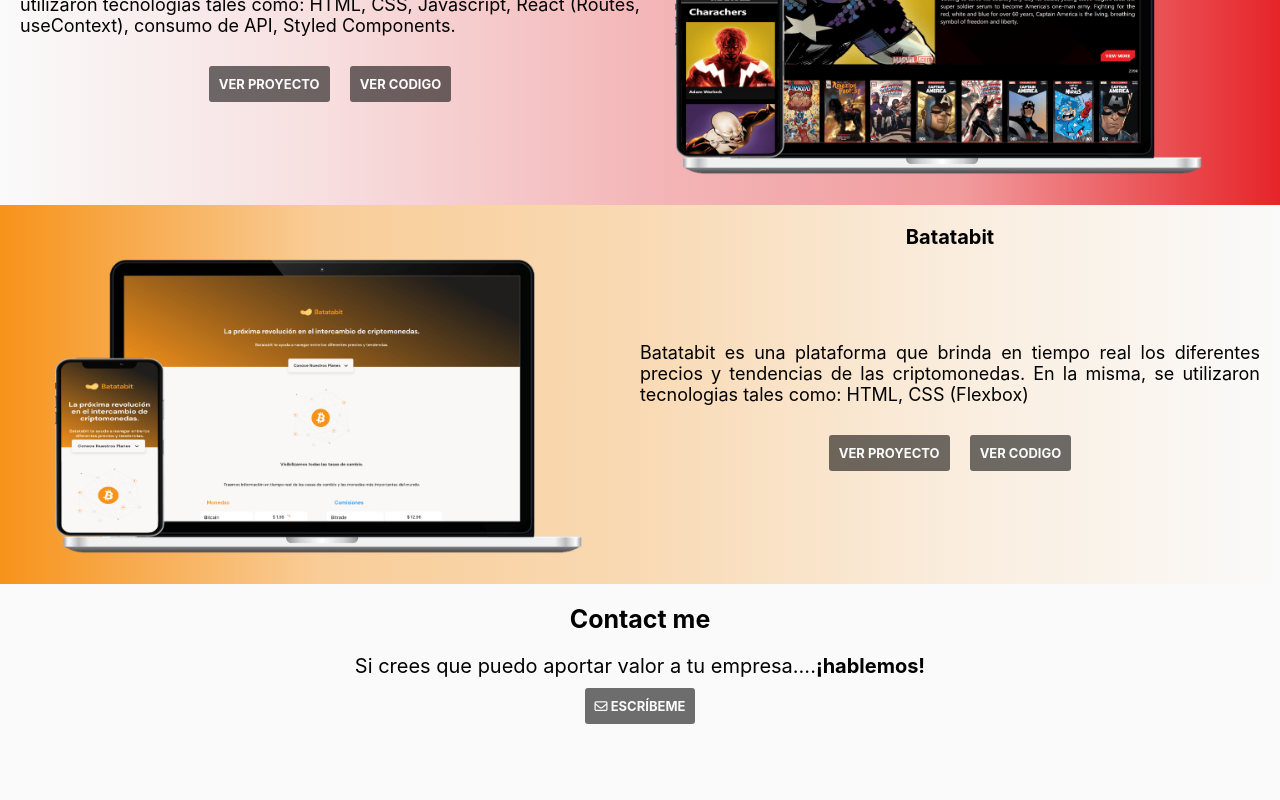
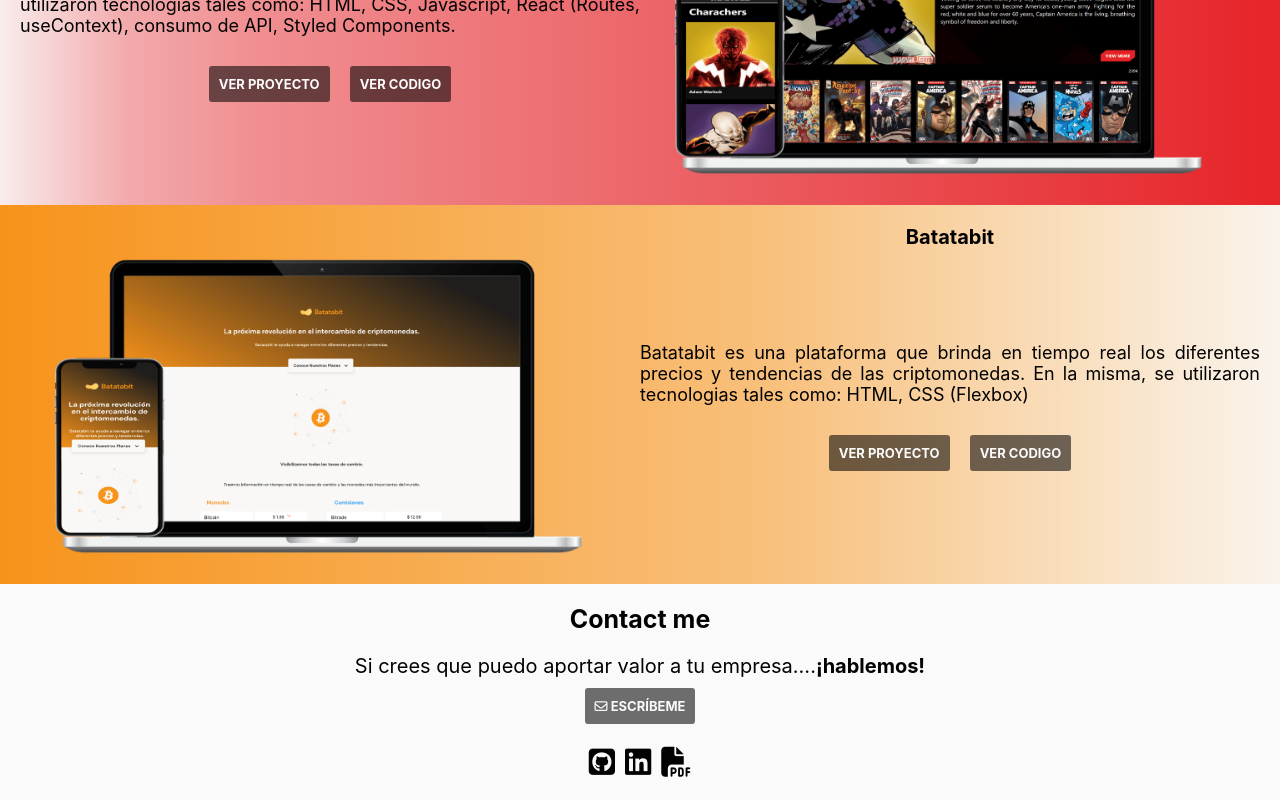
Before and after one commit to Juliocquintero/portfolio, a React (Create React App) app: page / in a window 1280 px wide. Shown: the part 1893-2693 px from the top of the page. Built offline with nearby package versions, Linux system fonts and the light colour scheme.

Commit message:
Changes in Project Cards (BG)

```diff
--- a/public/index.html
+++ b/public/index.html
@@ -6,7 +6,7 @@
   <link rel="icon" href="%PUBLIC_URL%/favicon.ico" type="image/x-icon">
   <meta name="viewport" content="width=device-width, initial-scale=1" />
   <meta name="theme-color" content="#000000" />
-  <meta name="description" content="Web site created using create-react-app" />
+
   <script src="https://kit.fontawesome.com/f6b346892b.js" crossorigin="anonymous"></script>
   <!--
       manifest.json provides metadata used when your web app is installed on a
@@ -22,7 +22,7 @@
       work correctly both with client-side routing and a non-root public URL.
       Learn how to configure a non-root public URL by running `npm run build`.
     -->
-  <title>Portfolio Julioq</title>
+  <title> Julio Quintero</title>
 </head>
 
 <body>
--- a/src/components/ThemeButton/styles.js
+++ b/src/components/ThemeButton/styles.js
@@ -12,7 +12,7 @@
   background-color: ${(props) => (props.darkIsActive ? '#301935' : '#fafafa')};
   transition: all 0.3s ease-in-out;
   @media (min-width: 768px) {
-    width: 4rem;
+    width: 5rem;
     height: 2.5rem;
   }
 `;
--- a/src/components/header/styles.js
+++ b/src/components/header/styles.js
@@ -141,6 +141,8 @@
   & select {
     outline: none;
     border-radius: 5px;
+    border: 2px solid #000000;
+    width: 6rem;
   }
 
   @media (min-width: 768px) {
@@ -156,6 +158,10 @@
     &:hover {
       background-color: transparent;
     }
+    & select {
+      width: auto;
+      font-size: 1.5rem;
+    }
   }
 `;
 
--- a/src/sections/aboutMe/styles.js
+++ b/src/sections/aboutMe/styles.js
@@ -1,7 +1,6 @@
 import styled from 'styled-components';
 
 export const AbotMeWrapper = styled.section`
-  background-color: #ffffff;
   display: grid;
   grid-template-areas:
     'title'
@@ -14,12 +13,14 @@
   row-gap: 2rem;
   color: ${(props) => props.secondary};
   background-color: ${(props) => props.primary};
+  transition: all 0.3s ease-in-out;
   @media (min-width: 768px) {
     column-gap: 4rem;
     grid-template-areas:
       'title title'
       'description img'
       '. icons';
+    grid-template-columns: 1fr 0.75fr;
   }
 `;
 export const Title = styled.h3`
--- a/src/sections/contactMe/index.js
+++ b/src/sections/contactMe/index.js
@@ -22,15 +22,25 @@
       </ContactEmail>
 
       <Icons>
-        <Icon href="https://github.com/Juliocquintero" target="_blank">
+        <Icon
+          href="https://github.com/Juliocquintero"
+          target="_blank"
+          primary={primary}
+          secondary={secondary}
+        >
           <i className="fab fa-github-square" />
         </Icon>
 
-        <Icon href="https://www.linkedin.com/in/julio-quintero-208024215/" target="_blank">
+        <Icon
+          href="https://www.linkedin.com/in/julio-quintero-208024215/"
+          target="_blank"
+          primary={primary}
+          secondary={secondary}
+        >
           <i className="fab fa-linkedin" />
         </Icon>
 
-        <Icon href={pdf} target="_blank">
+        <Icon href={pdf} target="_blank" primary={primary} secondary={secondary}>
           <i className="fas fa-file-pdf" />
         </Icon>
       </Icons>
--- a/src/sections/contactMe/styles.js
+++ b/src/sections/contactMe/styles.js
@@ -28,12 +28,18 @@
 
 export const Icon = styled.a`
   font-size: 3rem;
-  color: #fafafa;
+  transition: all 0.3s ease-in-out;
+  background-color: ${(props) => props.primary};
+  color: ${(props) => props.secondary};
+  &:hover {
+    color: ${(props) => `${props.secondary}80`};
+  }
 `;
 
 export const SendMailButton = styled.a`
   background-color: ${(props) => `${props.secondary}90`};
   color: ${(props) => props.primary};
+  transition: all 0.3s ease-in-out;
   display: inline-block;
   border-radius: 3px;
   margin-top: 1rem;
@@ -42,4 +48,7 @@
   text-decoration: none;
   text-transform: uppercase;
   padding: 1rem;
+  &:hover {
+    background-color: ${(props) => `${props.secondary}`};
+  }
 `;
--- a/src/sections/projects/card/styles.js
+++ b/src/sections/projects/card/styles.js
@@ -7,13 +7,14 @@
   padding: 2rem;
   display: grid;
   row-gap: 2rem;
+  transition: all 0.3s ease-in-out;
   background-image: ${(props) =>
     `linear-gradient(
     135deg,
     ${props.primary} 0%,
-    ${props.primary}70 25%,
-    ${props.primary}50 50%,
-    ${props.primary}20 75%,
+    ${props.primary}90 70%,
+    ${props.primary}50 80%,
+    ${props.primary}30 90%,
     ${props.secondary} 100%)`};
 
   grid-template-areas:
@@ -27,17 +28,17 @@
         ? `linear-gradient(
     270deg,
     ${props.primary} 0%,
-    ${props.primary}70 25%,
-    ${props.primary}50 50%,
-    ${props.primary}20 75%,
-    ${props.secondary} 100%)`
+    ${props.primary}90 70%,
+    ${props.primary}80 80%,
+    ${props.primary}60 90%,
+    ${props.primary}10 100%)`
         : `linear-gradient(
     90deg,
     ${props.primary} 0%,
-    ${props.primary}70 25%,
-    ${props.primary}50 50%,
-    ${props.primary}20 75%,
-    ${props.secondary} 100%)`};
+    ${props.primary}90 60%,
+    ${props.primary}60 75%,
+    ${props.primary}30 90%,
+    ${props.primary}10 100%)`};
     grid-template-areas: ${(props) =>
       props.justify === 'left' ? `'title .' 'description img'` : `'. title' 'img description'`};
     grid-template-columns: 1fr 1fr;
@@ -58,6 +59,7 @@
   justify-content: center;
   gap: 2rem;
   align-items: center;
+  transition: all 0.3s ease-in-out;
   & p {
     font-size: 1.5rem;
     text-align: justify;
@@ -83,6 +85,7 @@
 `;
 
 export const Button = styled.a`
+  transition: all 0.3s ease-in-out;
   background-color: ${(props) => `${props.secondary}90`};
   color: ${(props) => props.primary};
   display: inline-block;
@@ -93,4 +96,7 @@
   text-decoration: none;
   text-transform: uppercase;
   padding: 1rem;
+  &:hover {
+    background-color: ${(props) => `${props.secondary}`};
+  }
 `;
--- a/src/sections/projects/styles.js
+++ b/src/sections/projects/styles.js
@@ -3,12 +3,13 @@
 export const SectionWrapper = styled.section`
   color: ${(props) => props.secondary};
   background-color: ${(props) => props.primary};
+  transition: all 0.3s ease-in-out;
 `;
 
 export const Title = styled.h3`
   font-size: 2.5rem;
-  color: #fafafa;
   padding: 2rem 0;
   color: ${(props) => props.secondary};
   background-color: ${(props) => props.primary};
+  transition: all 0.3s ease-in-out;
 `;
```
Also changed, not shown: public/manifest.json.
